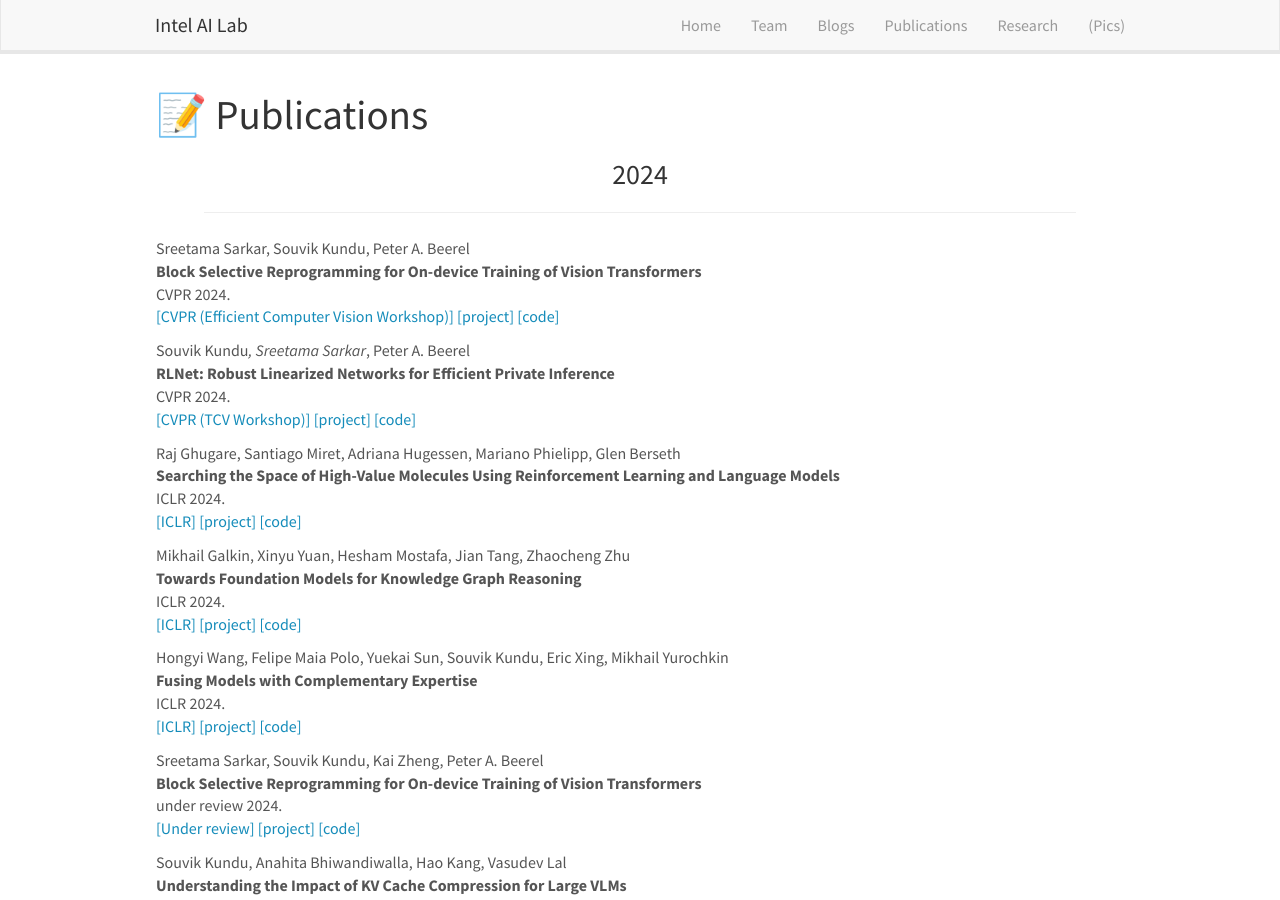
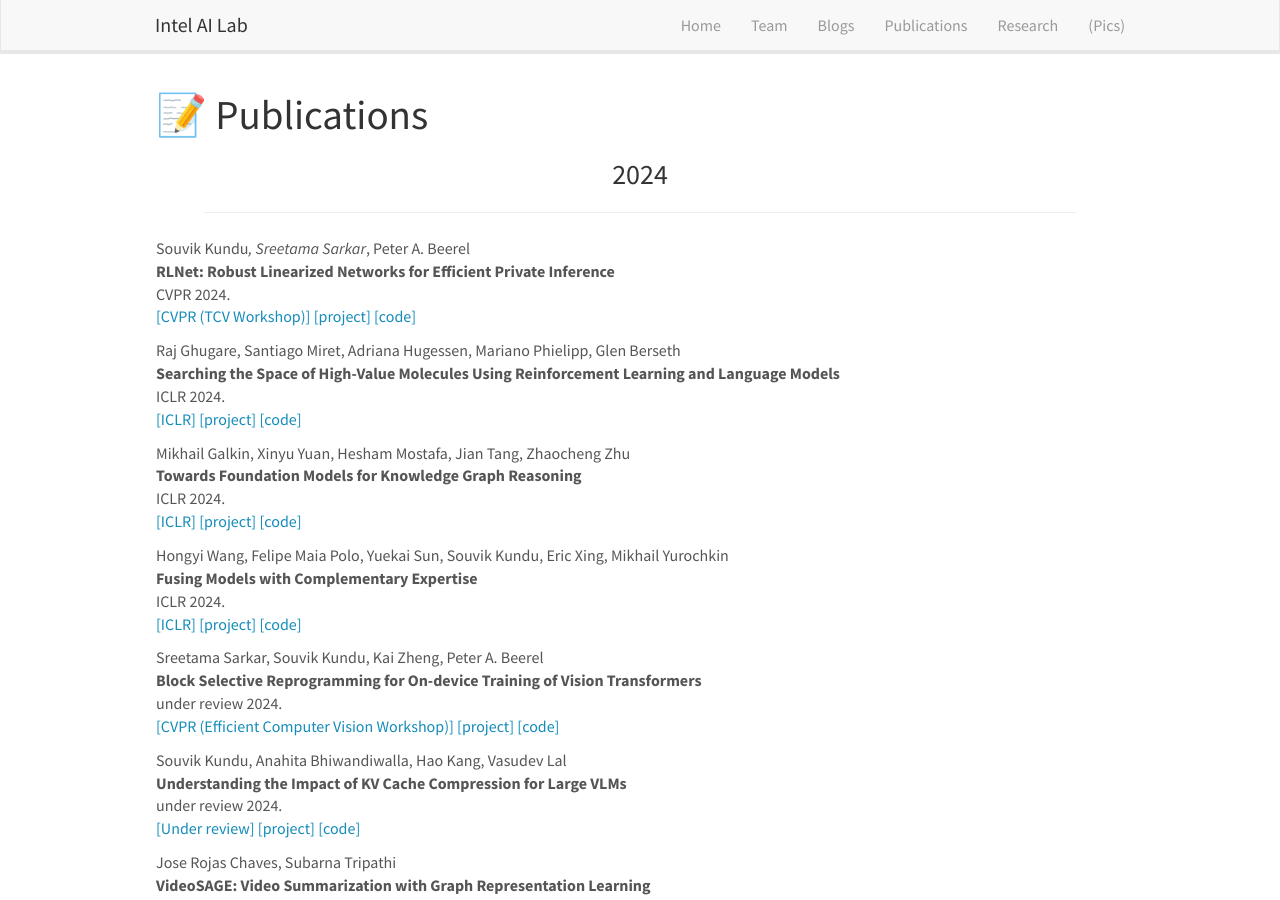
Before and after one commit to intelailabpage/intelailabpage.github.io, a Jekyll site: the page built from _pages/publications.md, in a window 1280 px wide and 900 px high. Built offline with Jekyll 4.4.1, drawn with Linux system fonts in a browser that asks for light colours; nearby versions of some CDN libraries.

Commit message:
Update publist.yml

```diff
--- a/_data/publist.yml
+++ b/_data/publist.yml
@@ -1,20 +1,3 @@
-- address: Seattle
-  title: "Block Selective Reprogramming for On-device Training of Vision Transformers"
-  author: Sreetama Sarkar, Souvik Kundu, Peter A. Beerel
-  link:
-    display: CVPR (Efficient Computer Vision Workshop)
-    url:
-  ref: sarkar_bsr_2024
-  venue: CVPR
-  year: '2024'
-  pub_type: conference
-  project:
-    display: project
-    url:
-  code:
-    display: code
-    url: https://github.com/sreetamasarkar/BSR
-
 - address: Seattle
   title: "RLNet: Robust Linearized Networks for Efficient Private Inference"
   author: Souvik Kundu*, Sreetama Sarkar*, Peter A. Beerel
@@ -88,7 +71,7 @@
   title: "Block Selective Reprogramming for On-device Training of Vision Transformers"
   author: Sreetama Sarkar, Souvik Kundu, Kai Zheng, Peter A. Beerel
   link:
-    display: Under review
+    display: CVPR (Efficient Computer Vision Workshop)
     url:
   ref: Sarkar2024
   venue: under review
@@ -99,7 +82,7 @@
     url:
   code:
     display: code
-    url:
+    url: https://github.com/sreetamasarkar/BSR
 
 - address: Seattle
   title: "Understanding the Impact of KV Cache Compression for Large VLMs"
```
